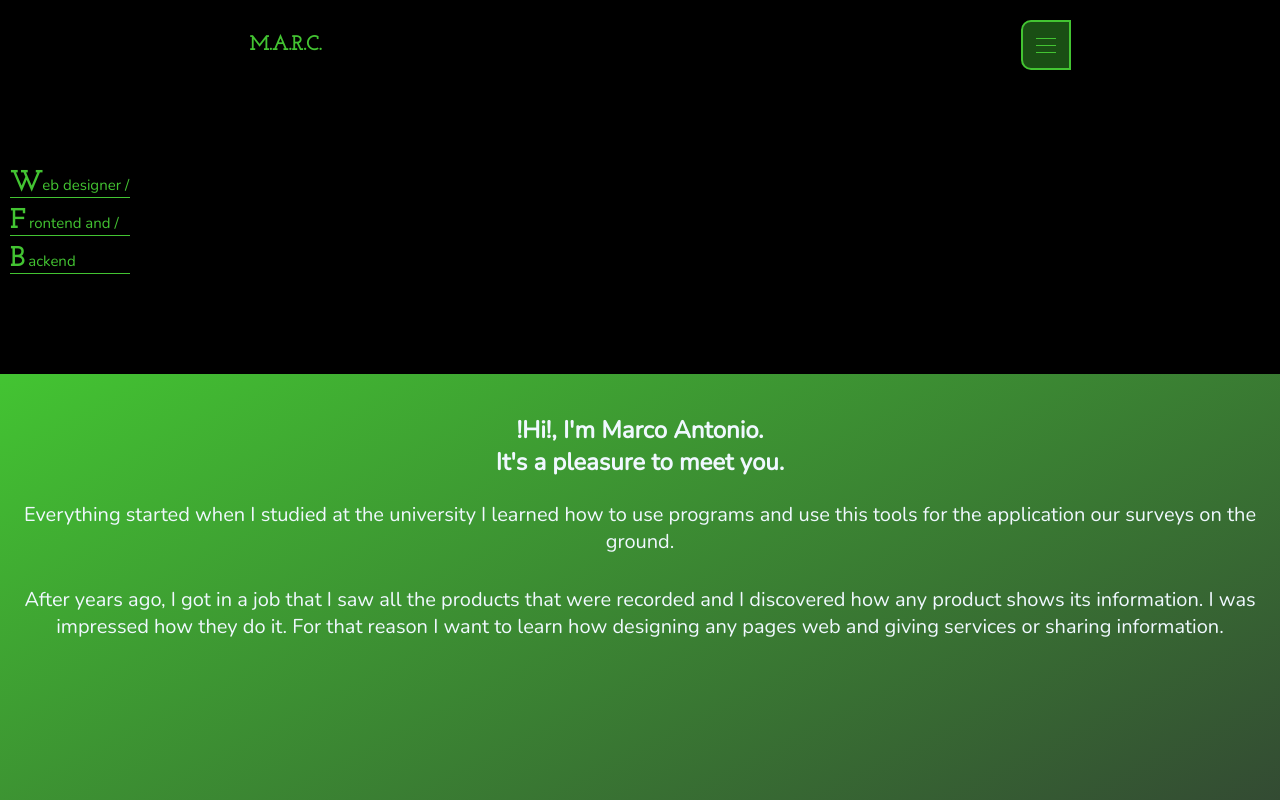
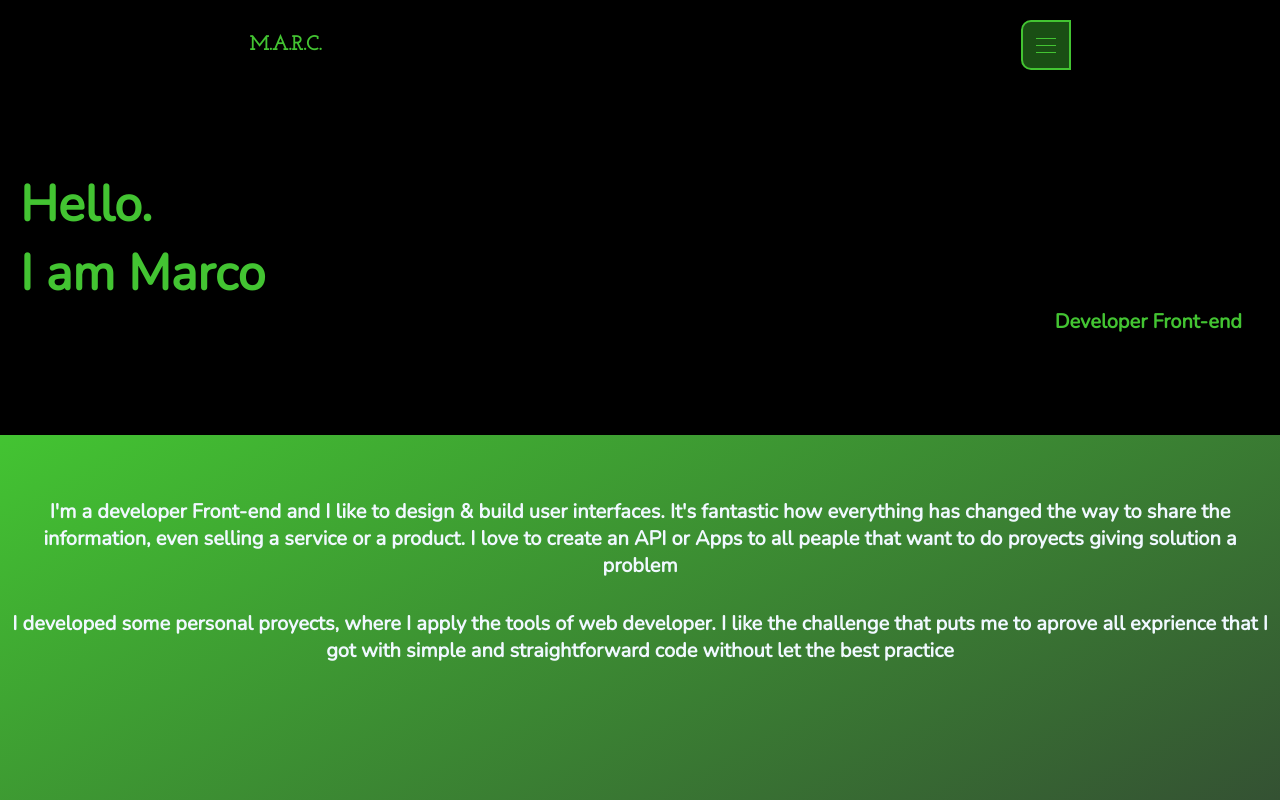
Before and after one commit to Marcogeofis/My_portfolio, a website: page public/index.html in a window 1280 px wide. Shown: the top 800 px of the page. Drawn offline with nearby package versions, Linux system fonts and the light colour scheme.

Commit message:
Modifique el inicio de mi presentacion e introducción de mi

```diff
--- a/public/CSS/style.css
+++ b/public/CSS/style.css
@@ -9,6 +9,7 @@ html{
 }
 body{
     background-color:#000000;
+    padding: 0;
 }
 header{
     display: flex;
@@ -44,29 +45,40 @@ header .about-me .menu{
     border-bottom: 1px solid #43c432;
     width: 20px;
 }
-.container_designer {
+.container_designer{
     margin-top: 100px;
 }
 .titulo_designer{
+    display: flex;
+    justify-content: center;
+    align-items: center;
+    flex-direction: column;
     color: #43c432;
     width: auto;
-    font-size: 1.5rem;
-    font-weight: 300;
+    font-size: 5rem;
+    font-weight: bold;
 }
-.undersubline{
-    margin: 10px 0 0 10px;
-    border-bottom: 1px solid #43c432;
-    width: 120px;
+#greting{
+    width: 100%;
+    margin-left: 40px ;
 }
-.big_letter{
-    font-family: 'Josefin Slab', serif;
-    font-size: 2.7rem;
-    font-weight: bold;
+#my_name{
+    width: 100%;
+    margin-left: 40px ;
+}
+#my_profile{
+    display: flex;
+    justify-content: flex-end;
+    width: 100%;
+    color: #43c432;
+    margin-left:-38px;
+    padding: 0px;
+    font-size: 2rem;
 }
 .section_1{
     margin-top: 100px;
     width: 100%;
-    height: 650px;
+    height: 645px;
     background: linear-gradient(to bottom right, #43c432, rgb(240, 248, 255, 0.2));
 }
 .section_1 .container_biography .biography{
@@ -74,16 +86,10 @@ header .about-me .menu{
     justify-content: center;
     align-items: center;
     flex-direction: column;
-    padding-top: 40px;
-}
-.section_1 .container_biography .biography .my-name{
     font-size: 2.4rem;
     font-weight:600;
     color: aliceblue;
-    display: flex;
-    justify-content: center;
-    align-items: center;
-    flex-direction: column;
+    padding-top: 40px;
 }
 .section_1 .container_biography .biography p{
     font-size: 2rem;
@@ -97,13 +103,9 @@ header .about-me .menu{
     height: 600px;
 }
 .conector .conector_proyectos{
-    position: relative;
-    left: 20px;
-    top: -80px;
     width: 280px;
     height: 400px;
     background: aliceblue;
-    border-radius: 25px;
 }
 .container_monitor{
     display: flex;
--- a/public/index.html
+++ b/public/index.html
@@ -20,24 +20,22 @@
 		</div>
 	</header>
 		<div class="container_designer">
-			<h1 class="titulo_designer">
-				<div class="undersubline"><span id="my_intro"><span class="big_letter">W</span>eb designer /</span></div>
-				<div class="undersubline"><span id="my_intro"><span class="big_letter">F</span> rontend and /</span></div>
-				<div class="undersubline"><span id="my_intro"><span class="big_letter">B</span> ackend </span></div>
-			</h1>
+			<h2 class="titulo_designer">
+				<span id="greting">Hello.</span>
+				<span id="my_name">I am Marco</span>
+			</h2>
+			<h1 id="my_profile">Developer Front-end</h1>
 		</div>
 	<section class="section_1">
 		<div class="container_biography">
 			<div class="biography">
-				<h2><span class="my-name">!Hi!, I'm Marco Antonio.</span>
-					<span class="my-name">It's a pleasure to meet you.</span>
-				</h2>
-				<p>Everything started when I studied at the university
-				 I learned how to use programs and use this tools for the application our surveys on the ground.</p>
+				<p>I'm a developer Front-end and I like to design & build user interfaces. It's fantastic how everything has changed the way to share the information, even selling a service or a product. I love to create an API or Apps to all peaple that want to do proyects giving solution a problem</p>
 
-				<p> After years ago, I got in a job that I saw all the products that were recorded and I discovered
-				 how any product shows its information. I was impressed how they do it. For that reason I want
-				 to learn how designing any pages web and giving services or sharing information.</p>
+				<p>I developed some personal proyects, where I apply the tools of web developer. I like the challenge that puts me to aprove all exprience that I got with simple and straightforward code without let the best practice</p>
+
+				 <!-- <p>Soy desarrollador front-end y me gusta diseñar y construir interfaces para usuarios. Es sorprendente como ha cambiado la forma de compartir información, vender ya sea un servicio o un producto, Me encanta crear una API o una APP movil para todo público que quiere hacer proyectos que aporten una solución a un problema </p>
+
+				 <p>He realizado algunos proyectos personales, donde implemento las herramientas para el desarrollo web, me gustan los retos donde me ponen aprueba todo lo que he adquirido con un código simple y sencillo con las mejores prácticas.</p> -->
 
 			</div>
 		</div>
```
